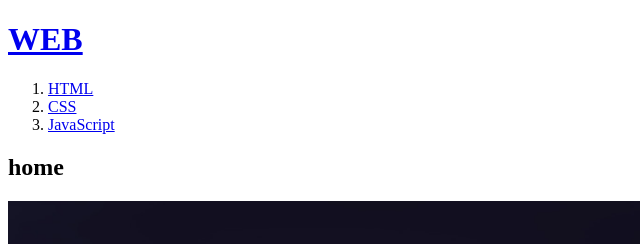
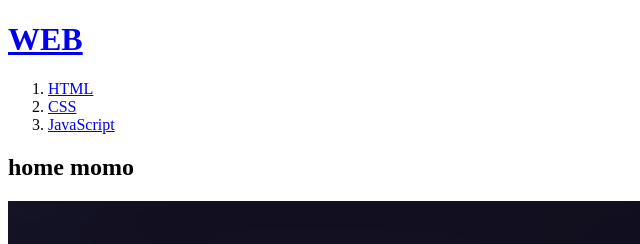
Before and after one commit to parkahjin/my-first-website, a plain HTML site: page new 0706.html in a window 1280 px wide. Shown: the top 244 px of the page, 0-640 px from the left. Drawn offline with Linux system fonts and the light colour scheme.

Commit message:
수정본

```diff
--- a/new 0706.html
+++ b/new 0706.html
@@ -11,7 +11,7 @@
         <li><a href="2.html">CSS</a></li>
         <li><a href="3.html">JavaScript</a></li>
     </ol>
-    <h2>home</h2>
+    <h2>home momo</h2>
     <img src="beautiful mountain.jpg" width="100%">
 </body>
 </html>
```
